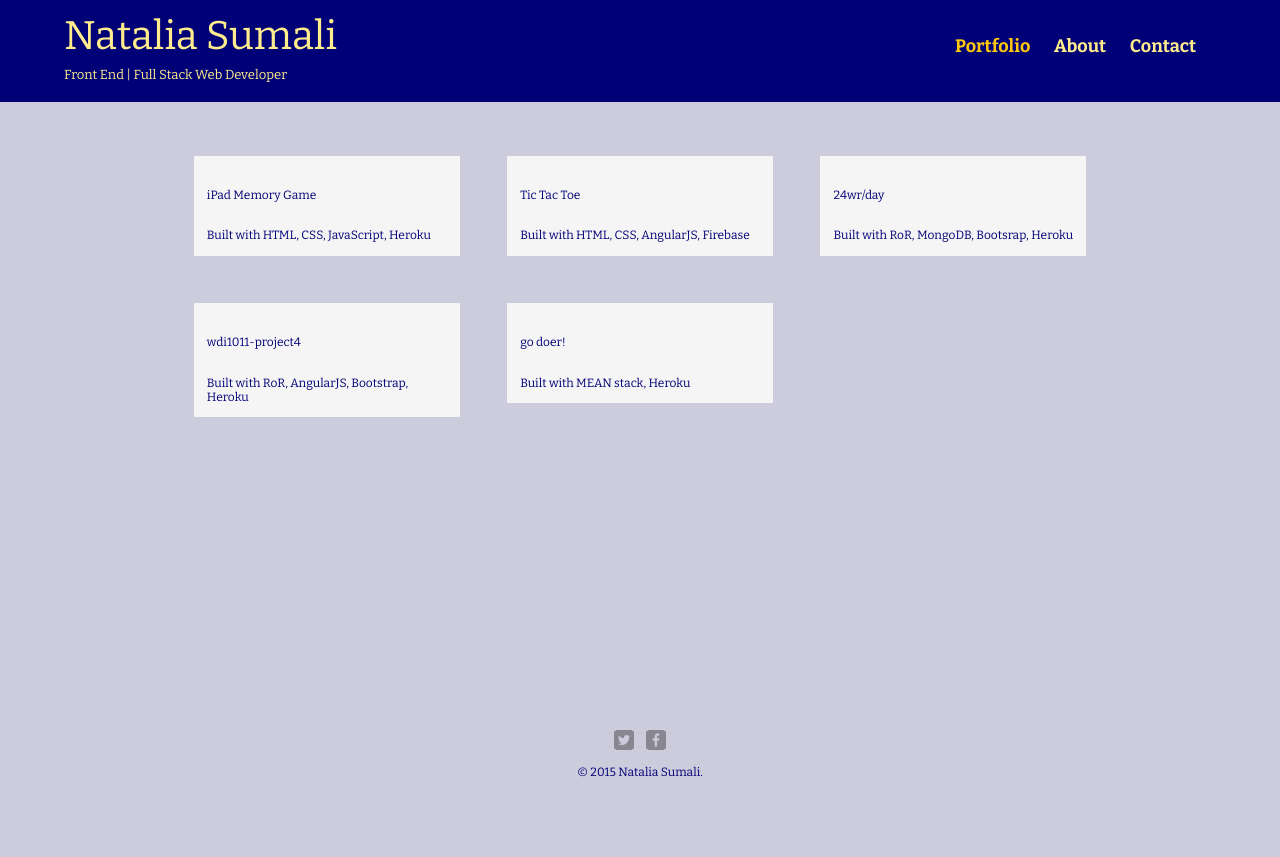
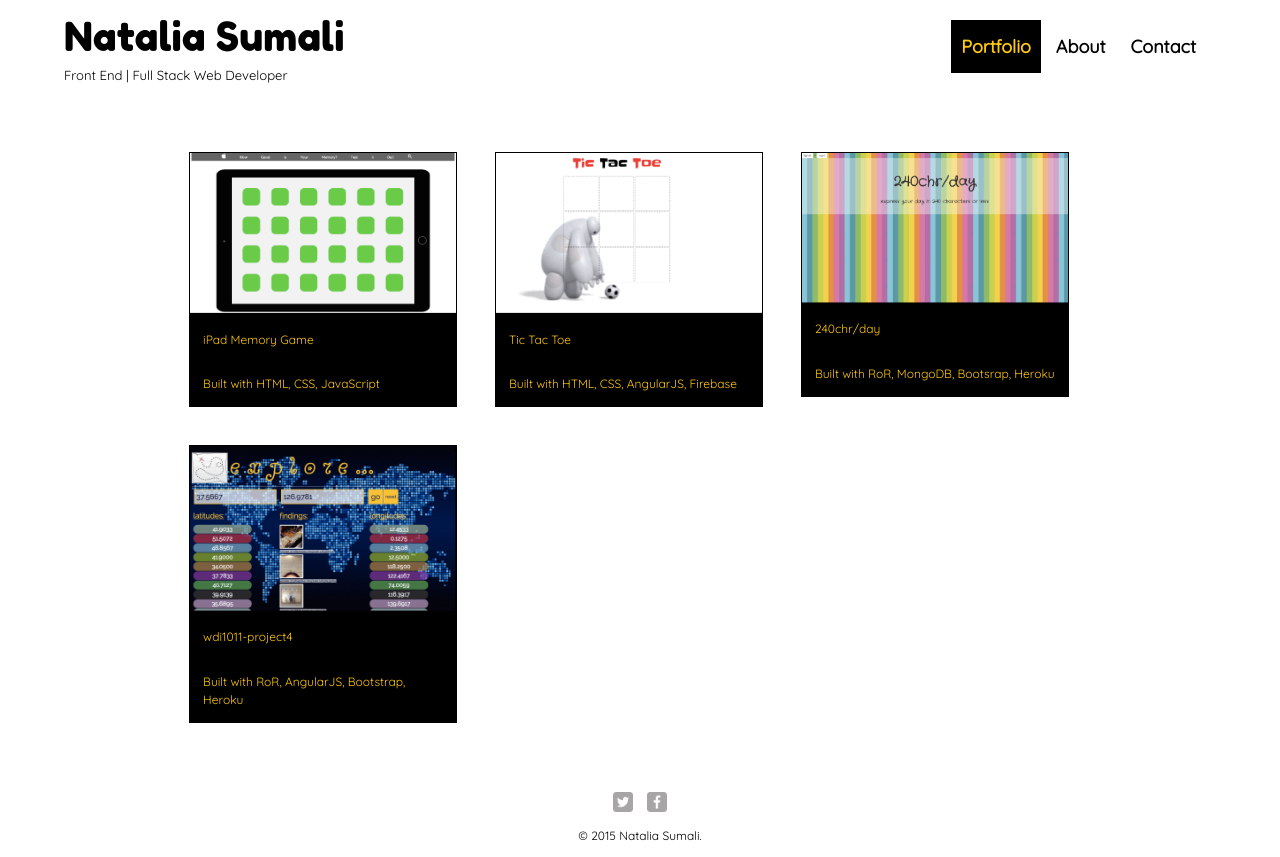
Before and after one commit to nataliasumali/myWebsite, a plain HTML site: page index.html in a window 1280 px wide. Before the commit the page ends 800 px from the top, so only its background shows below. Drawn offline with nearby package versions, Linux system fonts and the light colour scheme.

Commit message:
changed some styling

```diff
--- a/css/main.css
+++ b/css/main.css
@@ -1,11 +1,11 @@
-@import url(https://fonts.googleapis.com/css?family=Bitter:400,700,400italic|Josefin+Slab:400,700,400italic,700italic|Fredoka+One|Raleway:400,700|Montserrat:400,700);
+@import url(https://fonts.googleapis.com/css?family=Poiret+One|Quicksand|Josefin+Sans|Fredoka+One);
 
 /***************************
 GENERAL
 ***************************/
 
 body {
-  font-family: 'Bitter', serif;
+  font-family: 'Quicksand', sans-serif;
 }
 
 #wrapper {
@@ -18,16 +18,16 @@ a {
   text-decoration: none;
 }
 
+.portfolio {
+  border: 1px solid #000;
+}
+
 img {
   max-width: 100%;
 }
 
-footer {
-  position: fixed;
-  bottom: 0;
-  left: 0;
-  height: 70px;
-  width: 100%;
+p {
+  line-height: 150%;
 }
 
 /***************************
@@ -47,7 +47,7 @@ header {
 }
 
 h1 {
-  font-family: 'Bitter', serif;
+  font-family: 'Fredoka One', cursive;
   margin: 15px 0;
   font-size: 1.75em;
   font-weight: normal;
@@ -98,7 +98,7 @@ footer {
   text-align: center;
   clear: both;
   padding-top: 50px;
-  color: #000077;
+  color: #000;
 }
 
 .social-icon {
@@ -120,16 +120,16 @@ PAGE: PORTFOLIO
 #gallery li {
   float: left;
   width: 45%;
-  margin: 2.5%;
-  background-color: #f5f5f5;
-  color: #000077;
+  margin: 2%;
+  background-color: #000;
+  color: #000;
 }
 
 #gallery li a p {
   margin: 0;
   padding: 5%;
   font-size: 0.75em;
-  color: #000077;
+  color: #ffc80e
 }
 
 /***************************
@@ -181,35 +181,36 @@ COLORS
 
 /* site body */
 body {
-  background-color: rgba(0,0,87,0.2);
-  color: #000077;
+  background-color: #fff;
+  color: #000;
 }
 
 /* green header */
 header {
-  background: #000077;
+  background: #fff;
 }
 
 /* nav background on mobile */
 nav {
-  background: #000057;
+  background: #fff;
 }
 
 /* logo text */
 h1, h2 {
-  color: #ffed8d;
+  color: #000;
 }
 
 a {
-  color: #000077;
+  color: #000;
 }
 
 /* nav link */
 nav a, nav a:visited {
-  color: #ffed8d;
+  color: #000;
 }
 
 /* selected nav link */
 nav a.selected, nav a:hover {
+  background-color: #000;
   color: #ffc80e;
 }
--- a/index.html
+++ b/index.html
@@ -9,6 +9,7 @@
     <meta name="viewport" content="width=device-width, initial-scale=1.0">
   </head>
   <body>
+
     <header>
       <a href="index.html" id="logo">
         <h1>Natalia Sumali</h1>
@@ -22,51 +23,53 @@
         </ul>
       </nav>
     </header>
+
     <div id="wrapper">
+
       <section>
        <ul id="gallery">
-         <li>
-           <a href="" target="_blank">
-            <img src="" alt="">
+
+         <li class="portfolio">
+           <a href="http://ipad-memory-game.herokuapp.com/" target="_blank">
+            <img src="img/game.png" alt="">
             <p>iPad Memory Game</p>
-            <p>Built with HTML, CSS, JavaScript, Heroku</p>
+            <p>Built with HTML, CSS, JavaScript</p>
           </a>
          </li>
-         <li>
-           <a href="" target="_blank">
-            <img src="" alt="">
+
+         <li class="portfolio">
+           <a href="https://bighero6-tictactoe.firebaseapp.com/" target="_blank">
+            <img src="img/tictactoe.png" alt="">
             <p>Tic Tac Toe</p>
             <p>Built with HTML, CSS, AngularJS, Firebase</p>
           </a>
          </li>
-         <li>
-           <a href="" target="_blank">
-            <img src="" alt="">
-            <p>24wr/day</p>
+
+         <li class="portfolio">
+           <a href="https://journal240chr.herokuapp.com/" target="_blank">
+            <img src="img/journal240.png" alt="">
+            <p>240chr/day</p>
             <p>Built with RoR, MongoDB, Bootsrap, Heroku</p>
           </a>
          </li>
-         <li>
-           <a href="" target="_blank">
-            <img src="" alt="">
+
+         <li class="portfolio">
+           <a href="http://fierce-hamlet-6820.herokuapp.com/#/" target="_blank">
+            <img src="img/wdi1011-project4.png" alt="">
             <p>wdi1011-project4</p>
             <p>Built with RoR, AngularJS, Bootstrap, Heroku</p>
           </a>
          </li>
-         <li>
-           <a href="" target="_blank">
-            <img src="" alt="">
-            <p>go doer!</p>
-            <p>Built with MEAN stack, Heroku</p>
-          </a>
-         </li>
+
         </ul>
       </section>
+
       <footer>
         <a href="http://twitter.com/nataliasumali"><img src="img/twitter-wrap.png" alt="Twitter Logo" class="social-icon"></a>
         <a href="http://facebook.com/natalia.sumali"><img src="img/facebook-wrap.png" alt="Facebook Logo" class="social-icon"></a>
         <p>&copy; 2015 Natalia Sumali.</p>
       </footer>
+
     </div>
   </body>
 </html>
```
Also changed, not shown: about.html (+15 -1 lines), contact.html (+1 -1 lines), firebase.json (added), img/game.png (added), img/journal240.png (added), img/tictactoe.png (added), img/wdi1011-project4.png (added).
